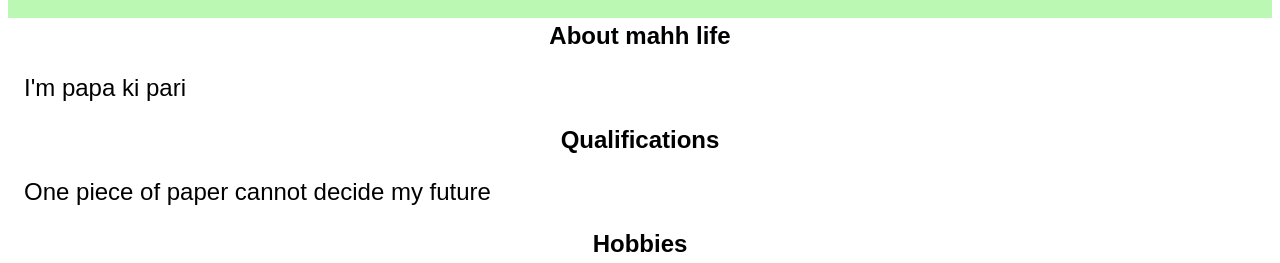
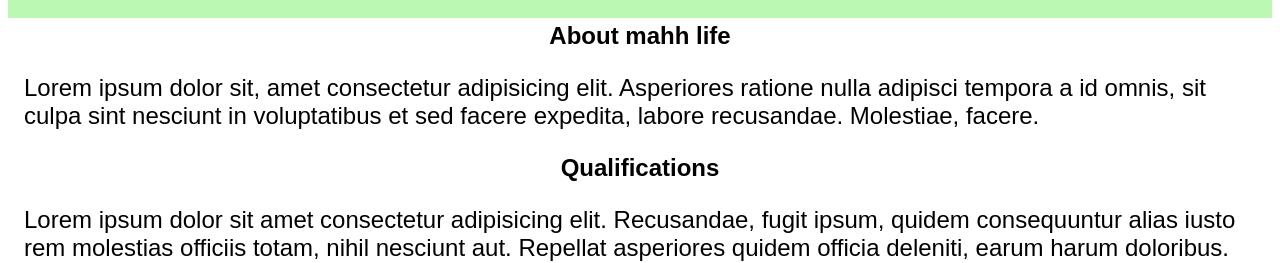
Before and after one commit to nuhakhangr8/Devsnest-portfolio, a plain HTML site: page index.html in a window 1280 px wide. Shown: the part 562-825 px from the top of the page. Drawn offline with Linux system fonts and the light colour scheme.

Commit message:
styled with lorem text

```diff
--- a/index.html
+++ b/index.html
@@ -29,12 +29,12 @@
 
         <div>
             <h2>About mahh life</h2>
-            <p>I'm papa ki pari</p>
+            <p>Lorem ipsum dolor sit, amet consectetur adipisicing elit. Asperiores ratione nulla adipisci tempora a id omnis, sit culpa sint nesciunt in voluptatibus et sed facere expedita, labore recusandae. Molestiae, facere.</p>
         </div>
 
         <div>
         <h2>Qualifications</h2>
-        <p>One piece of paper cannot decide my future</p>
+        <p>Lorem ipsum dolor sit amet consectetur adipisicing elit. Recusandae, fugit ipsum, quidem consequuntur alias iusto rem molestias officiis totam, nihil nesciunt aut. Repellat asperiores quidem officia deleniti, earum harum doloribus.</p>
         <div>
 
         <div>
```
